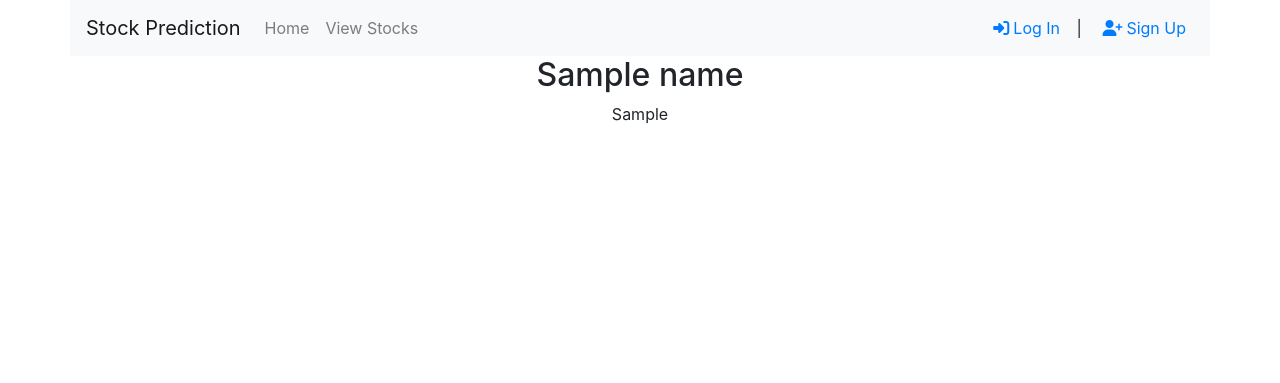
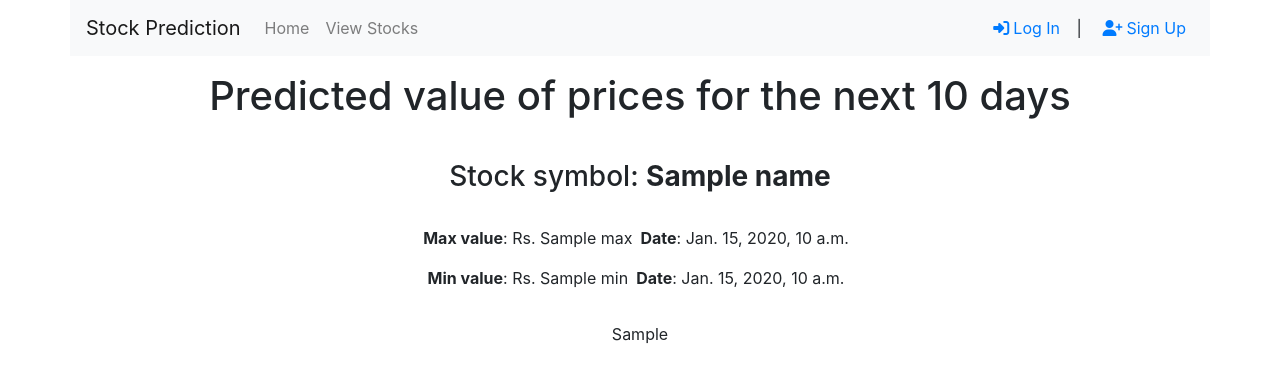
Before and after one commit to shahnamana/Stocks-Prediction, a Django app: template StockPrediction/main/templates/main/graph.html in a window 1280 px wide. Shown: the top 383 px of the page. Run offline with Django 3.2, Linux system fonts and the light colour scheme; the template is opened without the code that fills it: most values are stand-ins (such as "Sample title", 1, 10 or a date in 2020); some libraries are stand-ins or nearby versions.

Commit message:
Added min max value and date in graph

```diff
--- a/StockPrediction/main/templates/main/graph.html
+++ b/StockPrediction/main/templates/main/graph.html
@@ -1,4 +1,5 @@
 {% extends 'main/base.html' %}
+{% block title %} Predictions {% endblock %}
 {% block content %}
 
 <script type="text/javascript" src="https://www.google.com/jsapi"></script>
@@ -6,7 +7,17 @@
     google.load("visualization", "1", {packages:["corechart"]});
 </script>
 <center>
-	<h2>{{name}}</h2>
+	<div class="p-3">
+		<h1>
+			Predicted value of prices for the next 10 days
+		</h1>
+	</div>
+	<div class="p-3">
+		<h3>Stock symbol: <b>{{name}}</b></h3>
+		<br>
+		<p><b>Max value</b>: Rs. {{max}}<span class="p-2"><b>Date</b>: {{max_date}}</span></p>
+		<p><b>Min value</b>: Rs. {{min}}<span class="p-2"><b>Date</b>: {{min_date}}</span></p>
+	</div>
 	{{ chart.as_html }}
 </center>
 
--- a/StockPrediction/main/templates/main/home.html
+++ b/StockPrediction/main/templates/main/home.html
@@ -1,4 +1,5 @@
 {% extends 'main/base.html' %}
+{% block title %} Home {% endblock %}
 {% block content %}
 <link rel="stylesheet" href="https://stackpath.bootstrapcdn.com/bootstrap/4.5.2/css/bootstrap.min.css">
 <link rel="stylesheet" href="https://maxcdn.bootstrapcdn.com/font-awesome/4.7.0/css/font-awesome.min.css">
--- a/StockPrediction/main/templates/main/portfolio.html
+++ b/StockPrediction/main/templates/main/portfolio.html
@@ -1,4 +1,5 @@
 {% extends 'main/base.html' %}
+{% block title %} Portfolio {% endblock %}
 {% block content %}
 {% if messages %}
   {% for message in messages %}
--- a/StockPrediction/main/templates/main/stockslist.html
+++ b/StockPrediction/main/templates/main/stockslist.html
@@ -14,6 +14,10 @@
     <input class="form-control mr-sm-4" type="search" placeholder="Search" aria-label="Search">
     <button class="btn btn-outline-success my-2 my-sm-0" type="submit">Search</button>
   </form>
+</div> -->
+<br>
+<!-- <div class="container">
+  Today's date: {{current_date}}
 </div> -->
 <br>
 <table class="table" style="background-color: white;">
```
Also changed, not shown: StockPrediction/main/views.py (+18 -2 lines), StockPrediction/db.sqlite3.
